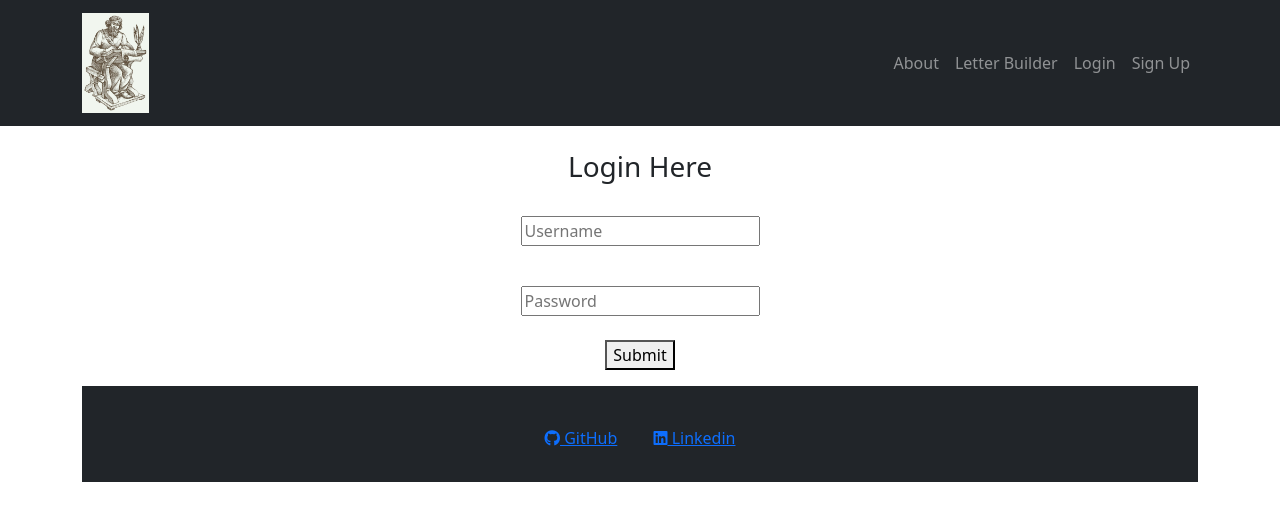
After one commit to Woodenman23/cover_lettered, a Flask app: page /login in a window 1280 px wide. The commit adds this page. Shown: the top 521 px of the page. Run offline with Flask 3, Linux system fonts and the light colour scheme; parts of the project's set-up code (start-up, migrations or seed data) failed here and were passed over; some libraries are stand-ins or nearby versions.

Commit message:
Sessions and User Profile Page
Users can now log to display a profile page which shows their
username.

Logging out clears their username from the session and returns
to the home page.

```diff
--- a/ai_api.py
+++ b/ai_api.py
@@ -3,9 +3,6 @@ from openai import OpenAI
 from website import OPEN_AI_API_TOKEN
 
 client = OpenAI(api_key=OPEN_AI_API_TOKEN)
-
-# resume_text = "Joseph Foster, Devops engineer (2 years), Linux, python, automation"
-# job_role = "Devops engineer, Software Ltd, requires: python, bash scripting, knowlege of cloud."
 
 
 def generate_letter(resume_text: str, job_role: str) -> str:
@@ -25,6 +22,8 @@ def generate_letter(resume_text: str, job_role: str) -> str:
     completion = client.chat.completions.create(
         model="gpt-4o-mini",
         messages=messages,
+        temperature=0.5,
+        max_tokens=1000,
     )
 
     cover_letter_text = completion.choices[0].message.content
--- a/website/__init__.py
+++ b/website/__init__.py
@@ -1,5 +1,7 @@
 from flask import Flask
 from pathlib import Path
+from datetime import timedelta
+
 
 PROJECT_ROOT = Path(__file__).parent.parent
 IMAGES_PATH = PROJECT_ROOT / "website/static/images"
@@ -8,6 +10,8 @@ OPEN_AI_API_TOKEN = (Path.home() / ".ssh/openai").read_text().strip()
 
 def create_app() -> Flask:
     app = Flask(__name__)
+    app.config["SECRET_KEY"] = "1234"
+    app.permanent_session_lifetime = timedelta(days=3)
 
     from .views import views
 
--- a/website/templates/layout.html.j2
+++ b/website/templates/layout.html.j2
@@ -66,13 +66,19 @@
               <a class="nav-item nav-link mr-auto" id="{{ section.name }}" href="/{{ section.name }}">{{ section.title }}</a>
             {% endfor %}
 
-            {% if not session["logged_in"] %}
+            {% if not session["user"] %}
             <a class="nav-item nav-link" id="login" href="/login"
               >Login</a
+            >
+            <a class="nav-item nav-link" id="signup" href="/signup"
+              >Sign Up</a
             >
             {% else %}
             <a class="nav-item nav-link" id="logout" href="/logout"
               >Logout</a
+            >
+            <a class="nav-item nav-link" id="profile" href="/profile"
+              >Profile</a
             >
             {% endif %}
           </div>
--- a/website/templates/letter_builder.html.j2
+++ b/website/templates/letter_builder.html.j2
@@ -1,5 +1,5 @@
 {% extends "layout.html.j2" %}
-{% block title %} Home {% endblock %}
+{% block title %} Build {% endblock %}
 {% block content %}
 
   <div class="row mb-4">
--- /dev/null
+++ b/website/templates/login.html.j2
@@ -0,0 +1,25 @@
+{% extends "layout.html.j2" %}
+{% block title %} Login {% endblock %}
+{% block content %}
+
+  <div class="row mb-4">
+    <div class="col-md-8 mx-auto text-center">
+      <h3>Login Here</h3>
+    </div>
+  </div>
+  <div class="row">
+    <div class="col-md-8 mx-auto">
+      <form action="#" method="POST" class="text-center" id="login_form">
+        <div class="form-group">
+          <input id="username_input" name="username" placeholder="Username" required><br><br>
+        </div>
+        <div class="form-group">
+          <input id="password_input" name="password" placeholder="Password" required><br><br>
+          <button type="submit">Submit</button>
+        <div>
+      </form>
+    </div>
+  </div>
+</div>
+
+{% endblock %}
--- a/website/views.py
+++ b/website/views.py
@@ -1,4 +1,5 @@
-from flask import Blueprint, render_template, request
+from flask import Blueprint, render_template, request, session, flash, redirect, url_for
+
 from ai_api import generate_letter
 
 views = Blueprint("views", __name__)
@@ -18,14 +19,19 @@ section_names = ["about", "letter_builder"]
 sections = {name: Section(name) for name in section_names}
 
 
+@views.context_processor
+def add_sections():
+    return {"sections": sections}
+
+
 @views.route("/")
 def home():
-    return render_template("home.html.j2", sections=sections, logo="default_logo")
+    return render_template("home.html.j2", logo="default_logo")
 
 
 @views.route("/about")
 def about():
-    return render_template("about.html.j2", sections=sections)
+    return render_template("about.html.j2")
 
 
 @views.route("/letter_builder", methods=["POST", "GET"])
@@ -39,15 +45,46 @@ def ask():
         return render_template(
             "cover_letter.html.j2",
             result=result,
-            sections=sections,
         )
         # TODO: handle API connection error
-    return render_template("/letter_builder.html.j2", sections=sections)
+    return render_template("/letter_builder.html.j2")
+
+
+@views.route("/login", methods=["POST", "GET"])
+def login():
+    if request.method == "POST":
+        session.permanent = True
+        user = request.form["username"]
+        session["user"] = user
+        flash("Login Successful!")
+        return redirect(url_for("views.profile"))
+    else:
+        if "user" in session:
+            flash("Already Logged In!")
+            return redirect(url_for("views.profile"))
+
+        return render_template("login.html.j2")
+
+
+@views.route("/profile")
+def profile():
+    if "user" in session:
+        return render_template("profile.html.j2", username=session["user"])
+
+
+@views.route("/logout")
+def logout():
+    session.pop("user", None)
+    return redirect(url_for("views.home"))
+
+
+@views.route("/signup")
+def sign_up():
+    return render_template("sign-up.html.j2")
 
 
 def no_result() -> str:
     return render_template(
         "cover_letter.html.j2",
         result="I cannot summarize this, try something else.",
-        sections=sections,
     )
```
Also changed, not shown: cover_letter.txt (+12 -14 lines), website/templates/cover_letter.html.j2 (+12 -2 lines), website/templates/profile.html.j2 (added, +12 -0 lines), website/templates/sign-up.html.j2 (added, +23 -0 lines).
